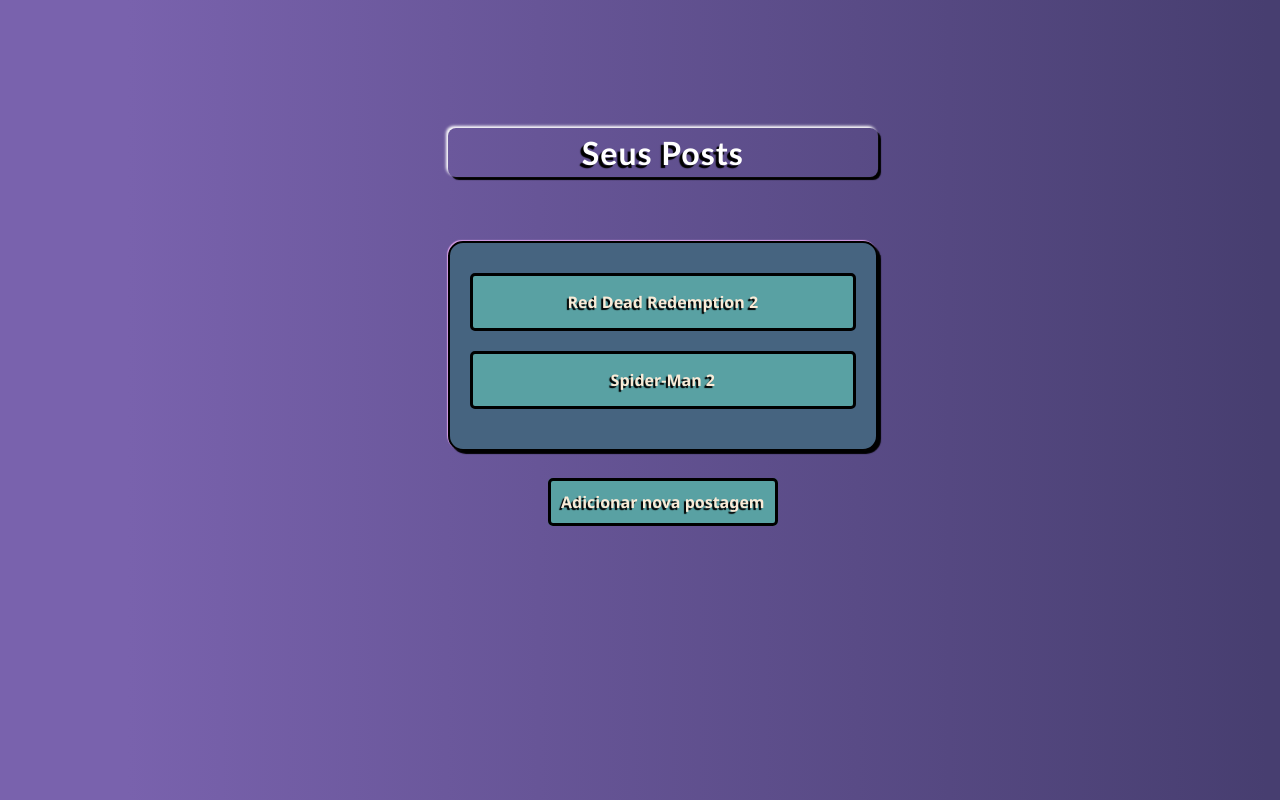
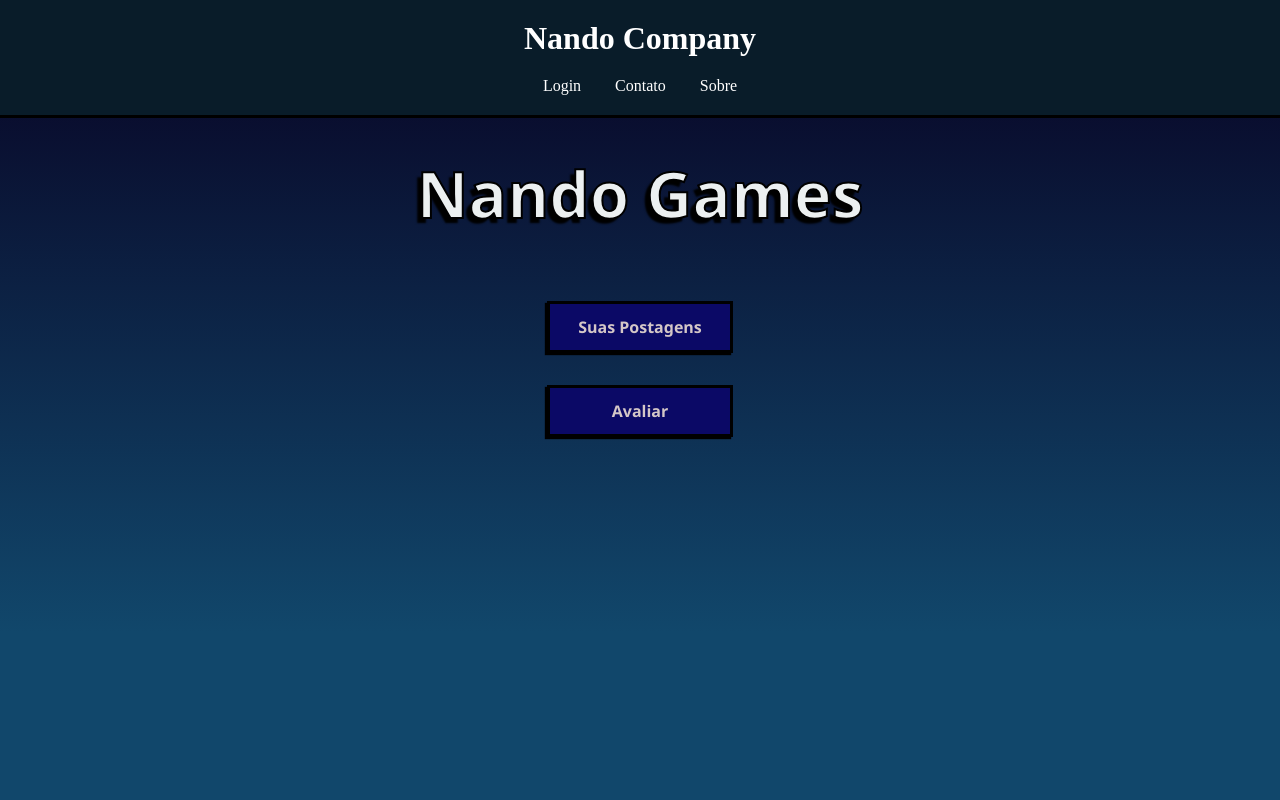
Before and after one commit to elziorocha/trabalhoNode, a Node server app: page / in a window 1280 px wide. Run offline with Node 20, Linux system fonts and the light colour scheme; some libraries are stand-ins or nearby versions.

Commit message:
css inicial

```diff
--- a/app.js
+++ b/app.js
@@ -110,6 +110,37 @@
 
 //página inicial
 app.get('/', (req, res) => {
+    res.send(`
+    <html>
+    <head>
+        <link rel="stylesheet" type="text/css" href="/style.css">
+    </head>
+
+
+        <header class="header">
+            <h1>Nando Company</h1>
+
+            <nav>
+                <a href="/login">Login</a>
+                <a href="/contato">Contato</a>
+                <a href="/sobre">Sobre</a>
+            </nav>
+        </header>
+
+        <div class="home">
+            <div class="home">
+                <h1>Nando Games</h1>
+            </div>
+
+            <nav>
+                <a href="/post_usuario">Suas Postagens</a>
+                <a href="/avaliar">Avaliar</a>
+            </nav>
+        </div>
+    `)
+})
+
+app.get('/post_usuario', (req, res) => {
     res.render('index', { posts });
 })
 
--- a/public/style.css
+++ b/public/style.css
@@ -1,5 +1,68 @@
+* {
+    padding: 0;
+    margin: 0;
+}
+
 body {
-    background: linear-gradient(90deg, rgb(121, 98, 173) 10%, rgb(71, 62, 112)99%);
+    background: linear-gradient(to bottom, #090a2b 10%, #11476b 79%);
+}
+
+.header {
+    background-color: #091c29;
+    color: #fff;
+    padding: 20px;
+    text-align: center;
+    border-bottom: solid 3px black;
+}
+
+nav {
+    margin-top: 20px;
+}
+
+nav a {
+    color: #fff;
+    text-decoration: none;
+    margin: 0 15px;
+    font-size: 16px;
+}
+
+nav a:hover {
+    text-decoration: underline;
+}
+
+
+.home {
+    margin-top: 2em;
+}
+
+.home h1 {
+    font-family: 'Segoe UI', Tahoma, Geneva, Verdana, sans-serif;
+    font-size: 4em;
+    color: #ecf0f1;
+    text-shadow: -5px 5px 2px #000;
+    -webkit-text-stroke: 2px black;
+    text-align: center;
+}
+
+.home nav {
+    display: flex;
+    flex-direction: column;
+    align-items: center;
+    text-align: center;
+    margin-top: 4em;
+}
+
+.home a {
+    font-family: 'Segoe UI', Tahoma, Geneva, Verdana, sans-serif;
+    font-weight: bold;
+    margin-bottom: 2em;
+    padding: 12px 10px;
+    border: solid 3px black;
+    box-shadow: -2px 2px 1px black;
+    background-color: rgb(11, 9, 102);
+    color: rgb(212, 199, 199);
+    width: 10em;
+    text-decoration: none;
 }
 
 #container {
```
